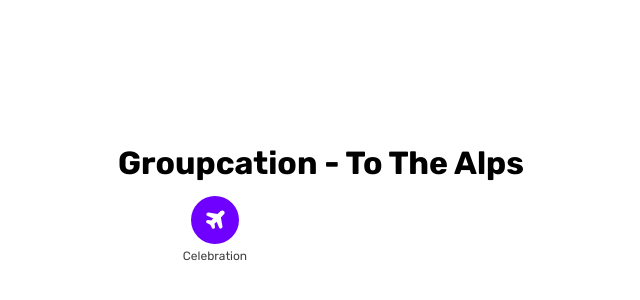
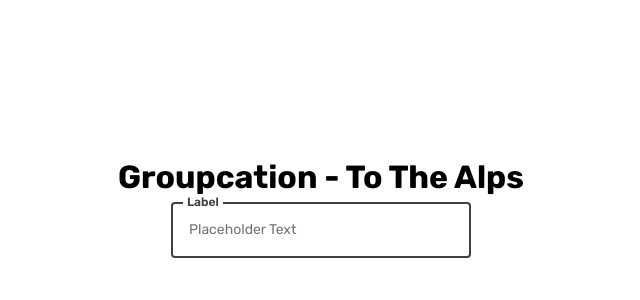
Before and after one commit to gcoogan1/Groupcation_Demo, a React (Vite) app: page / in a window 1280 px wide. Shown: the part 192-492 px from the top of the page, without its empty margins (319-959 px from the left). Built offline with nearby package versions, Linux system fonts and the light colour scheme.

Commit message:
Create input text component

```diff
--- a/src/App.tsx
+++ b/src/App.tsx
@@ -7,6 +7,7 @@ import Flight from "./assets/Flight.svg?react";
 import Note from "./assets/Note.svg?react";
 import { theme } from "./styles/theme";
 import MenuItem from "./components/MenuItem/MenuItem";
+import InputText from "./components/Inputs/InputText/InputText";
 
 
 
@@ -27,7 +28,7 @@ const App = () => {
 			<h1>Groupcation - To The Alps</h1>
 
 			<div style={{ width: "300px" }}>
-				<MenuItem pictogram={<Pictogram size="small" type="flight"><Flight color="white" /></Pictogram>} text="Celebration" />
+				<InputText name="text" label="Label" placeholder="Placeholder Text" />
 			</div>
 		</div>
 	);
--- /dev/null
+++ b/src/components/Inputs/InputText/InputText.styles.ts
@@ -0,0 +1,54 @@
+import styled from "styled-components";
+import { theme } from "../../../styles/theme";
+
+interface InputContainerProps {
+  isError?: boolean;
+}
+
+export const InputContainer = styled.div`
+  position: relative;
+  display: flex;
+  align-items: center;
+  width: 100%;
+`;
+
+export const StyledLabel = styled.label<InputContainerProps>`
+  position: absolute;
+  top: -8px;
+  left: 12px;
+  background: ${theme.base};
+  padding: 0 4px;
+  font-size: 12px;
+  font-weight: 600;
+  line-height: 16px;
+  color: ${({ isError }) => isError ? theme.error : theme.secondary };;
+`;
+
+export const StyledInput = styled.input<InputContainerProps>`
+  width: 100%;
+  padding: 16px;
+  font-family: "Rubik";
+  border: ${({ isError }) => isError ? `2px solid ${theme.error}` : `2px solid ${theme.secondary}` };
+  border-radius: 4px;
+  background: ${theme.base};
+  font-size: 14px;
+  outline: none;
+  color: ${theme.secondary};
+  line-height: 20px;
+  font-weight: 400;
+  display: flex;
+  gap: 8px;
+
+
+  &::placeholder {
+    color: ${theme.iconText};
+  }
+`;
+
+export const ErrorText = styled.span<InputContainerProps>`
+  position: absolute;
+  bottom: -22px;
+  font-size: 14px;
+  color: ${theme.error};
+  visibility: ${({ isError }) => isError ? 'visable' : 'hidden' };
+`;
--- /dev/null
+++ b/src/components/Inputs/InputText/InputText.tsx
@@ -0,0 +1,18 @@
+import { ErrorText, InputContainer, StyledInput, StyledLabel } from "./InputText.styles";
+
+interface InputTextProps {
+  label: string;
+  placeholder?: string;
+  name: string;
+  error?: boolean;
+}
+
+const InputText: React.FC<InputTextProps> = ({ label, placeholder, name, error }) => (
+  <InputContainer>
+    <StyledLabel isError={error}>{label}</StyledLabel>
+    <StyledInput isError={error} placeholder={placeholder} aria-label={name} />
+    <ErrorText isError={error}>This field is required.</ErrorText>
+  </InputContainer>
+);
+
+export default InputText
--- a/src/styles/theme.ts
+++ b/src/styles/theme.ts
@@ -18,7 +18,8 @@ export const theme = {
   walking: '#BD8E62',
   driving: '#DB8A26',
   note: '#CFA629',
-  noteOpacity: '#CFA6291A'
+  noteOpacity: '#CFA6291A',
+  error: '#EB0000'
 }
 
 export const avatarTheme = {
```
